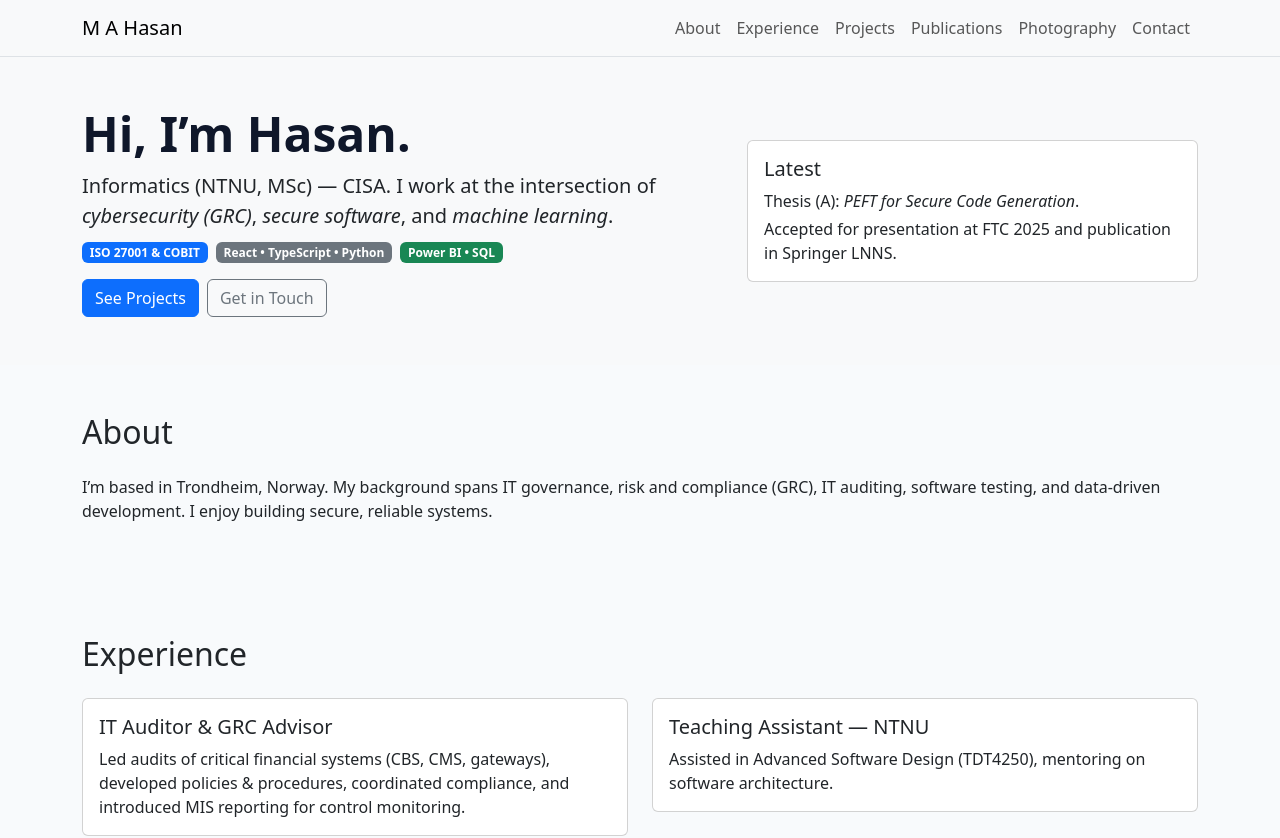
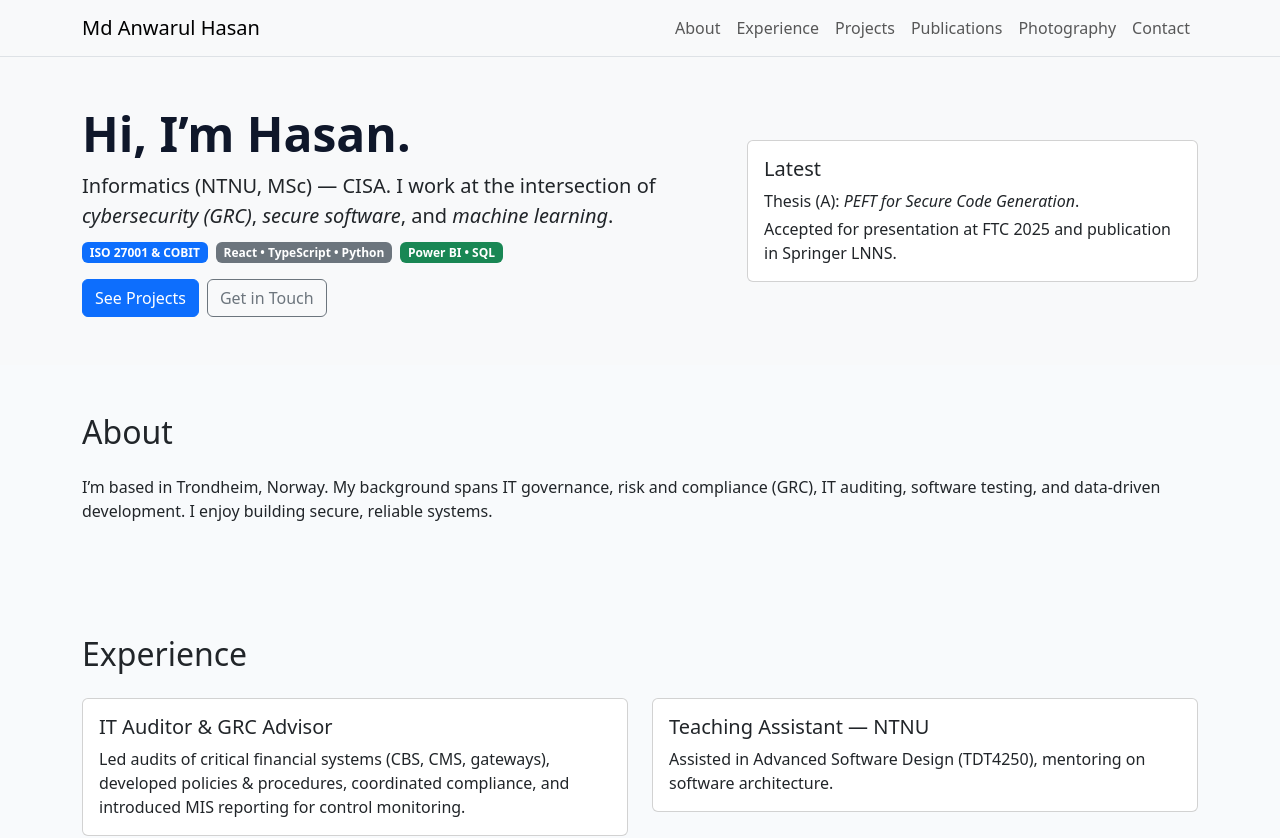
Before and after one commit to imahasan/imahasan.github.io, a React (Vite) app: page / in a window 1280 px wide. Shown: the top 838 px of the page. Built offline with nearby package versions, Linux system fonts and the light colour scheme.

Commit message:
Fixed the name on the nav-bar

```diff
--- a/src/App.jsx
+++ b/src/App.jsx
@@ -17,7 +17,7 @@
       {/* Navbar */}
       <Navbar bg="light" expand="md" sticky="top" className="border-bottom">
         <Container>
-          <Navbar.Brand href="#home">M A Hasan</Navbar.Brand>
+          <Navbar.Brand href="#home">Md Anwarul Hasan</Navbar.Brand>
           <Navbar.Toggle aria-controls="nav" />
           <Navbar.Collapse id="nav">
             <Nav className="ms-auto">
```
